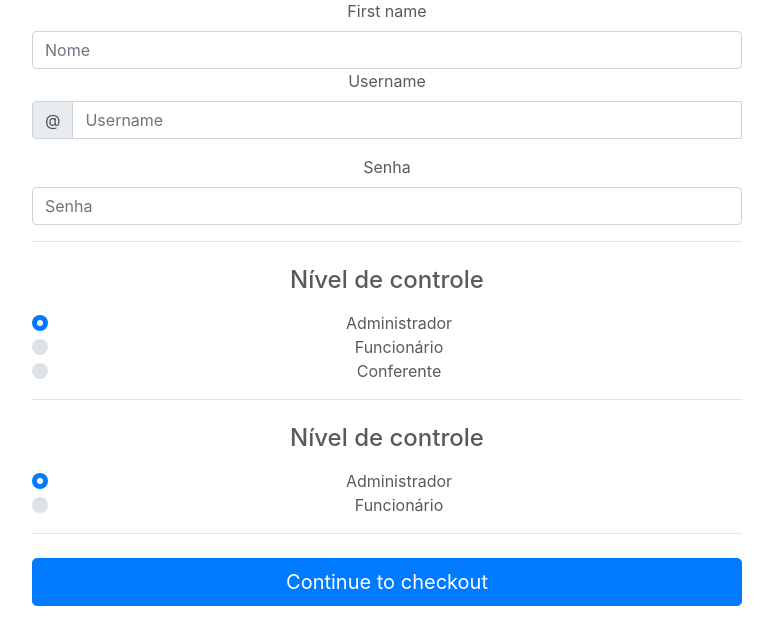
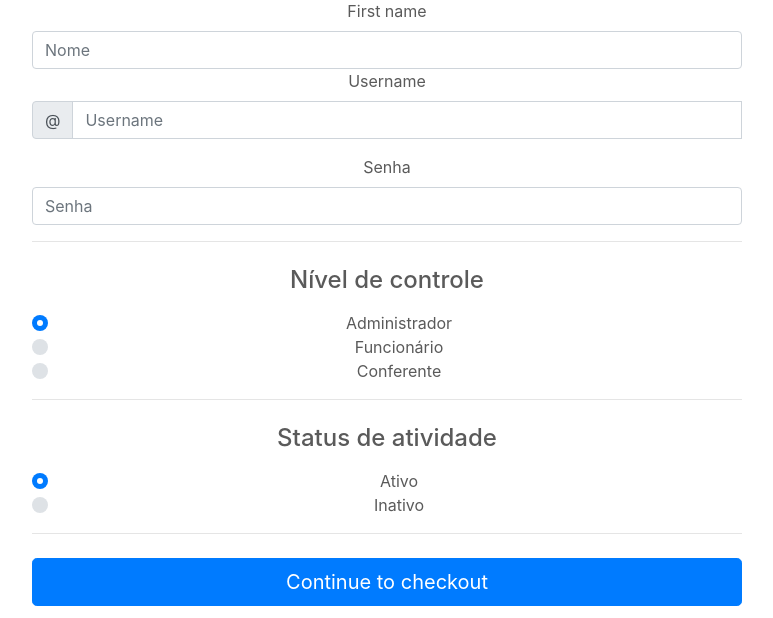
Before and after one commit to GiganteDev/EstoqueCRUD, a PHP site: page /usuarios/adicionar/ in a window 1280 px wide. Shown: the part 282-900 px from the top of the page, without its empty margins (253-1026 px from the left). Run offline with PHP 8.4, Linux system fonts and the light colour scheme; the visitor is signed in with stand-in values (Sample User, id 1); data that the repository does not hold is empty; some libraries are stand-ins or nearby versions.

Commit message:
Refeito caminhos e adicionado cadastrar usuário por adm

```diff
--- a/_banco/login.php
+++ b/_banco/login/index.php
@@ -1,5 +1,5 @@
 <?php
-include '../_banco/conexao.php'; // Inclui script de conexão ao DB
+include '../conexao.php'; // Inclui script de conexão ao DB
 $user_usuario = $_POST['user']; // Recebe do form o user
 $senha_usuario = $_POST['senha']; // Recebe do form a senha
 $sql = "SELECT user_usuario, senha_usuario FROM usuarios WHERE user_usuario='$user_usuario' AND status_usuario='ativo'" ;
--- a/login/index.php
+++ b/login/index.php
@@ -21,7 +21,7 @@ if(isset($_SESSION['user']) ){ // Se sessão existir
 <body>
     <div class="container">
         <center>
-            <form class="form-signin" method="POST" action="../_banco/login.php">
+            <form class="form-signin" method="POST" action="../_banco/login/">
                 <img class="mb-4" src="_img/logo.png" alt="logo" width="120" height="120">
                 <h1 class="h3 mb-3 font-weight-normal">Bem vindo(a)</h1>
                 <label for="inputUser" class="sr-only">Usuário</label>
--- a/usuarios/adicionar/index.php
+++ b/usuarios/adicionar/index.php
@@ -94,11 +94,11 @@ if(!(isset($_SESSION['user']))){
   <center>
     <div class="col-md-8 order-md-1">
       <h4 class="mb-3">Dados do cadastro</h4>
-      <form class="needs-validation" novalidate>
+      <form action="../../_banco/usuarios/" method="POST" class="needs-validation" novalidate>
       <div class="row">
           <div class="col mb">
             <label for="firstName">First name</label>
-            <input type="text" class="form-control" id="firstName" placeholder="Nome" value="" required>
+            <input name="nome_usuario" type="text" class="form-control" id="firstName" placeholder="Nome" value="" required>
             <div class="invalid-feedback">
               Valid first name is required.
             </div>
@@ -112,7 +112,7 @@ if(!(isset($_SESSION['user']))){
             <div class="input-group-prepend">
               <span class="input-group-text">@</span>
             </div>
-            <input type="text" class="form-control" id="username" placeholder="Username" required>
+            <input name="user_usuario" type="text" class="form-control" id="username" placeholder="Username" required>
             <div class="invalid-feedback" style="width: 100%;">
               Your username is required.
             </div>
@@ -122,7 +122,7 @@ if(!(isset($_SESSION['user']))){
         <div class="row">
           <div class="col mb">
             <label for="firstName">Senha</label>
-            <input type="password" class="form-control" id="senha_usuario" placeholder="Senha" value="" required>
+            <input name="senha_usuario" id="txtSenha" type="password" type="password" class="form-control" id="senha_usuario" placeholder="Senha" value="" required>
             <div class="invalid-feedback">
               Valid first name is required.
             </div>
@@ -135,28 +135,28 @@ if(!(isset($_SESSION['user']))){
 
         <div class="d-block my-3">
           <div class="custom-control custom-radio">
-            <input value="administrador" id="administrador" name="nivel_usuario" type="radio" class="custom-control-input" checked required>
+            <input name="nivel_usuario" value="administrador" id="administrador" name="nivel_usuario" type="radio" class="custom-control-input" checked required>
             <label class="custom-control-label" for="administrador">Administrador</label>
           </div>
           <div class="custom-control custom-radio">
-            <input value="funcionario" id="funcionario" name="nivel_usuario" type="radio" class="custom-control-input" required>
+            <input name="nivel_usuario" value="funcionario" id="funcionario" name="nivel_usuario" type="radio" class="custom-control-input" required>
             <label class="custom-control-label" for="funcionario">Funcionário</label>
           </div>
           <div class="custom-control custom-radio">
-            <input value="3" id="3" name="nivel_usuario" type="radio" class="custom-control-input" required>
-            <label class="custom-control-label" for="3">Conferente</label>
+            <input name="nivel_usuario" value="conferente" id="conferente" name="nivel_usuario" type="radio" class="custom-control-input" required>
+            <label class="custom-control-label" for="conferente">Conferente</label>
           </div>
         </div>
         <hr class="mb-4">
-        <h4 class="mb-3">Nível de controle</h4>
+        <h4 class="mb-3">Status de atividade</h4>
         <div class="d-block my-3">
           <div class="custom-control custom-radio">
-            <input value="ativo" id="ativo" name="status_usuario" type="radio" class="custom-control-input" checked required>
-            <label class="custom-control-label" for="ativo">Administrador</label>
+            <input name="status_usuario" value="ativo" id="ativo" name="status_usuario" type="radio" class="custom-control-input" checked required>
+            <label class="custom-control-label" for="ativo">Ativo</label>
           </div>
           <div class="custom-control custom-radio">
-            <input value="inativo" id="inativo" name="status_usuario" type="radio" class="custom-control-input" required>
-            <label class="custom-control-label" for="inativo">Funcionário</label>
+            <input name="status_usuario" value="inativo" id="inativo" name="status_usuario" type="radio" class="custom-control-input" required>
+            <label class="custom-control-label" for="inativo">Inativo</label>
           </div>
         </div>
         <hr class="mb-4">
```
Also changed, not shown: _banco/usuarios/index.php (added, +11 -0 lines).
